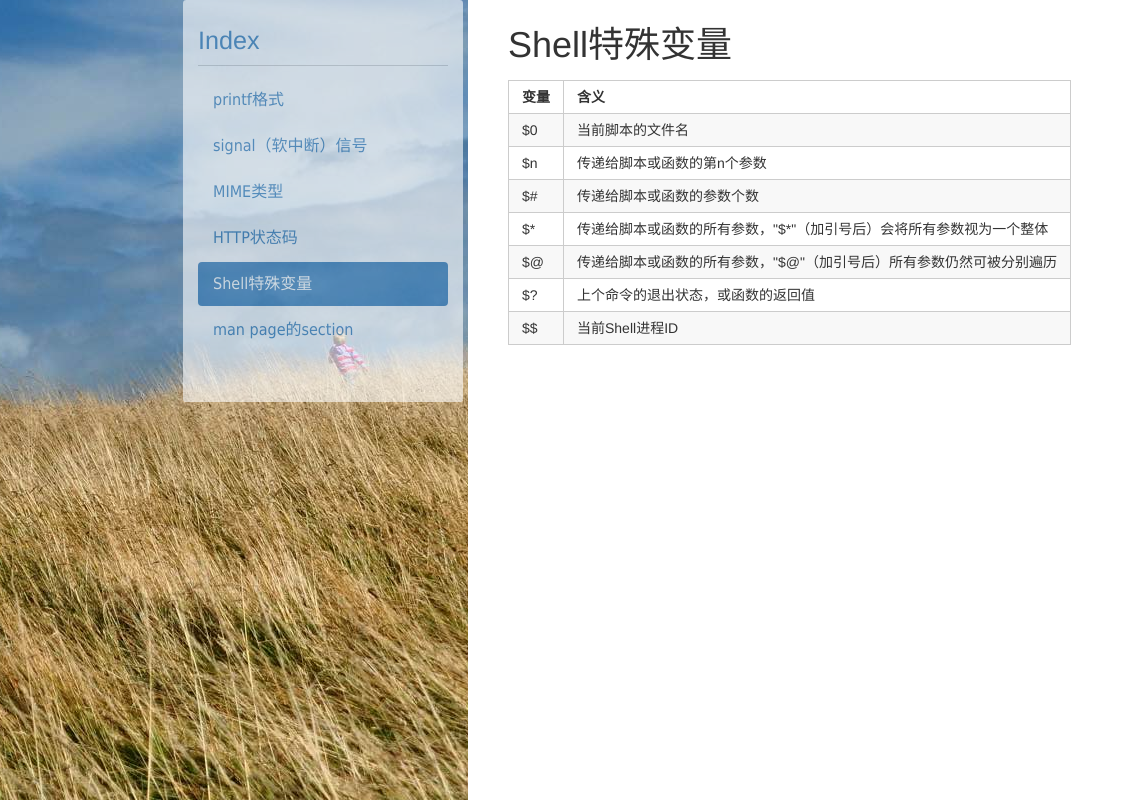
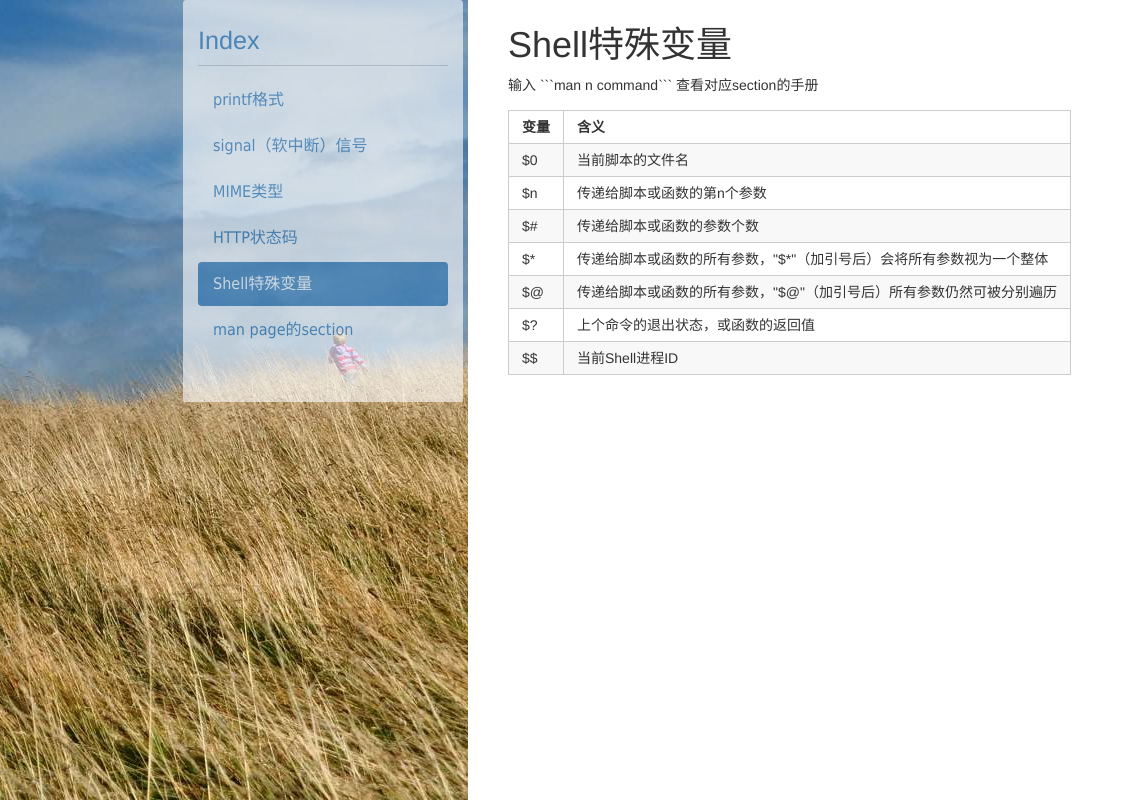
Before and after one commit to marioasu/pureblog, a Flask app: page /pages/manual in a window 1560 px wide, after a click on "Shell特殊变量"; the page is wider, and only the part inside the window is pictured. Shown: that part, without its empty margins (0-1134 px from the left). Run offline with Flask 2, Linux system fonts and the light colour scheme; some libraries are stand-ins or nearby versions.

Commit message:
add usage

````diff
--- a/templates/pages/manual.html
+++ b/templates/pages/manual.html
@@ -442,6 +442,7 @@
 
     <div class="tab-pane fade" id="shell_var">
       <h1>Shell特殊变量</h1>
+      <p>输入 ```man n command``` 查看对应section的手册</p>
       <table>
         <tr>
           <th>变量</th>
````
